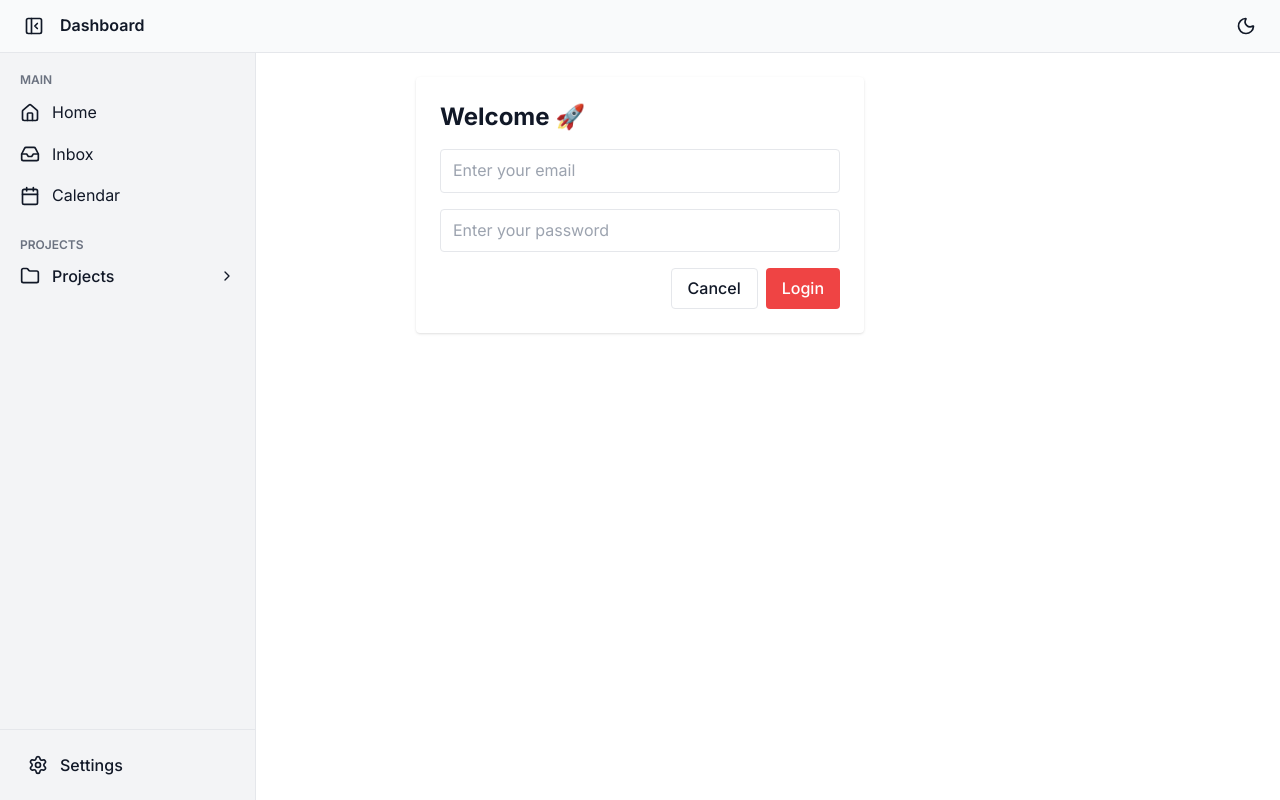
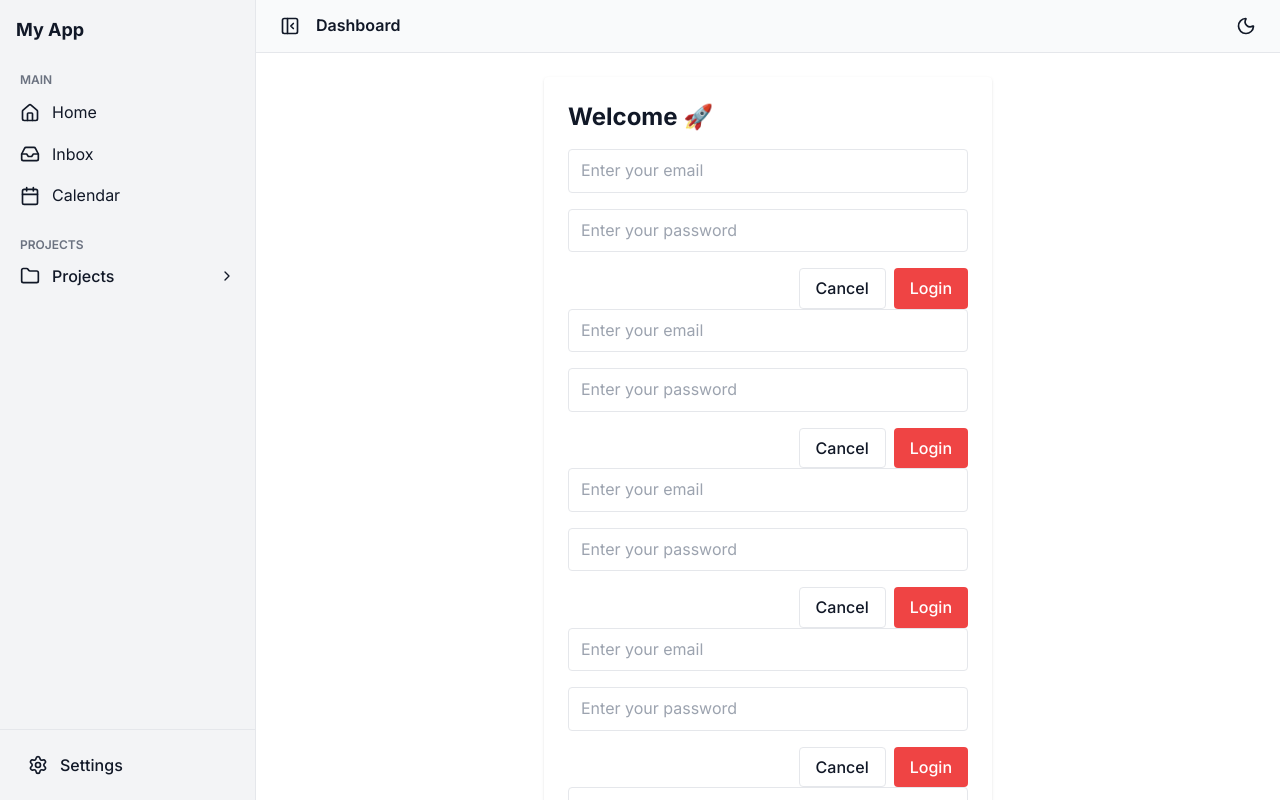
Before and after one commit to dhikad19/inkarsia, a Next.js app: page / in a window 1280 px wide. Built offline with nearby package versions, Linux system fonts and the light colour scheme.

Commit message:
Adjust auth

```diff
--- a/src/app/layout.tsx
+++ b/src/app/layout.tsx
@@ -16,7 +16,9 @@ export default function RootLayout({
 }) {
   return (
     <html lang="en" suppressHydrationWarning>
-      <body className={`${inter.className} min-h-screen flex`}>
+      <body
+        className={`${inter.className} min-h-screen h-screen overflow-hidden flex`}
+      >
         <Providers>
           <SidebarWrapper>{children}</SidebarWrapper>
         </Providers>
--- a/src/app/page.tsx
+++ b/src/app/page.tsx
@@ -28,6 +28,292 @@ export default function HomePage() {
           </button>
         </div>
       </form>
+      <form className="space-y-4">
+        <input
+          type="email"
+          placeholder="Enter your email"
+          className="w-full border rounded px-3 py-2"
+        />
+        <input
+          type="password"
+          placeholder="Enter your password"
+          className="w-full border rounded px-3 py-2"
+        />
+        <div className="flex justify-end gap-2">
+          <button
+            type="button"
+            className="px-4 py-2 rounded border hover:bg-gray-100"
+          >
+            Cancel
+          </button>
+          <button
+            type="submit"
+            className="px-4 py-2 rounded bg-red-500 text-white hover:bg-red-600"
+          >
+            Login
+          </button>
+        </div>
+      </form>
+      <form className="space-y-4">
+        <input
+          type="email"
+          placeholder="Enter your email"
+          className="w-full border rounded px-3 py-2"
+        />
+        <input
+          type="password"
+          placeholder="Enter your password"
+          className="w-full border rounded px-3 py-2"
+        />
+        <div className="flex justify-end gap-2">
+          <button
+            type="button"
+            className="px-4 py-2 rounded border hover:bg-gray-100"
+          >
+            Cancel
+          </button>
+          <button
+            type="submit"
+            className="px-4 py-2 rounded bg-red-500 text-white hover:bg-red-600"
+          >
+            Login
+          </button>
+        </div>
+      </form>
+      <form className="space-y-4">
+        <input
+          type="email"
+          placeholder="Enter your email"
+          className="w-full border rounded px-3 py-2"
+        />
+        <input
+          type="password"
+          placeholder="Enter your password"
+          className="w-full border rounded px-3 py-2"
+        />
+        <div className="flex justify-end gap-2">
+          <button
+            type="button"
+            className="px-4 py-2 rounded border hover:bg-gray-100"
+          >
+            Cancel
+          </button>
+          <button
+            type="submit"
+            className="px-4 py-2 rounded bg-red-500 text-white hover:bg-red-600"
+          >
+            Login
+          </button>
+        </div>
+      </form>
+      <form className="space-y-4">
+        <input
+          type="email"
+          placeholder="Enter your email"
+          className="w-full border rounded px-3 py-2"
+        />
+        <input
+          type="password"
+          placeholder="Enter your password"
+          className="w-full border rounded px-3 py-2"
+        />
+        <div className="flex justify-end gap-2">
+          <button
+            type="button"
+            className="px-4 py-2 rounded border hover:bg-gray-100"
+          >
+            Cancel
+          </button>
+          <button
+            type="submit"
+            className="px-4 py-2 rounded bg-red-500 text-white hover:bg-red-600"
+          >
+            Login
+          </button>
+        </div>
+      </form>
+      <form className="space-y-4">
+        <input
+          type="email"
+          placeholder="Enter your email"
+          className="w-full border rounded px-3 py-2"
+        />
+        <input
+          type="password"
+          placeholder="Enter your password"
+          className="w-full border rounded px-3 py-2"
+        />
+        <div className="flex justify-end gap-2">
+          <button
+            type="button"
+            className="px-4 py-2 rounded border hover:bg-gray-100"
+          >
+            Cancel
+          </button>
+          <button
+            type="submit"
+            className="px-4 py-2 rounded bg-red-500 text-white hover:bg-red-600"
+          >
+            Login
+          </button>
+        </div>
+      </form>
+      <form className="space-y-4">
+        <input
+          type="email"
+          placeholder="Enter your email"
+          className="w-full border rounded px-3 py-2"
+        />
+        <input
+          type="password"
+          placeholder="Enter your password"
+          className="w-full border rounded px-3 py-2"
+        />
+        <div className="flex justify-end gap-2">
+          <button
+            type="button"
+            className="px-4 py-2 rounded border hover:bg-gray-100"
+          >
+            Cancel
+          </button>
+          <button
+            type="submit"
+            className="px-4 py-2 rounded bg-red-500 text-white hover:bg-red-600"
+          >
+            Login
+          </button>
+        </div>
+      </form>
+      <form className="space-y-4">
+        <input
+          type="email"
+          placeholder="Enter your email"
+          className="w-full border rounded px-3 py-2"
+        />
+        <input
+          type="password"
+          placeholder="Enter your password"
+          className="w-full border rounded px-3 py-2"
+        />
+        <div className="flex justify-end gap-2">
+          <button
+            type="button"
+            className="px-4 py-2 rounded border hover:bg-gray-100"
+          >
+            Cancel
+          </button>
+          <button
+            type="submit"
+            className="px-4 py-2 rounded bg-red-500 text-white hover:bg-red-600"
+          >
+            Login
+          </button>
+        </div>
+      </form>
+      <form className="space-y-4">
+        <input
+          type="email"
+          placeholder="Enter your email"
+          className="w-full border rounded px-3 py-2"
+        />
+        <input
+          type="password"
+          placeholder="Enter your password"
+          className="w-full border rounded px-3 py-2"
+        />
+        <div className="flex justify-end gap-2">
+          <button
+            type="button"
+            className="px-4 py-2 rounded border hover:bg-gray-100"
+          >
+            Cancel
+          </button>
+          <button
+            type="submit"
+            className="px-4 py-2 rounded bg-red-500 text-white hover:bg-red-600"
+          >
+            Login
+          </button>
+        </div>
+      </form>
+      <form className="space-y-4">
+        <input
+          type="email"
+          placeholder="Enter your email"
+          className="w-full border rounded px-3 py-2"
+        />
+        <input
+          type="password"
+          placeholder="Enter your password"
+          className="w-full border rounded px-3 py-2"
+        />
+        <div className="flex justify-end gap-2">
+          <button
+            type="button"
+            className="px-4 py-2 rounded border hover:bg-gray-100"
+          >
+            Cancel
+          </button>
+          <button
+            type="submit"
+            className="px-4 py-2 rounded bg-red-500 text-white hover:bg-red-600"
+          >
+            Login
+          </button>
+        </div>
+      </form>
+      <form className="space-y-4">
+        <input
+          type="email"
+          placeholder="Enter your email"
+          className="w-full border rounded px-3 py-2"
+        />
+        <input
+          type="password"
+          placeholder="Enter your password"
+          className="w-full border rounded px-3 py-2"
+        />
+        <div className="flex justify-end gap-2">
+          <button
+            type="button"
+            className="px-4 py-2 rounded border hover:bg-gray-100"
+          >
+            Cancel
+          </button>
+          <button
+            type="submit"
+            className="px-4 py-2 rounded bg-red-500 text-white hover:bg-red-600"
+          >
+            Login
+          </button>
+        </div>
+      </form>
+      <form className="space-y-4">
+        <input
+          type="email"
+          placeholder="Enter your email"
+          className="w-full border rounded px-3 py-2"
+        />
+        <input
+          type="password"
+          placeholder="Enter your password"
+          className="w-full border rounded px-3 py-2"
+        />
+        <div className="flex justify-end gap-2">
+          <button
+            type="button"
+            className="px-4 py-2 rounded border hover:bg-gray-100"
+          >
+            Cancel
+          </button>
+          <button
+            type="submit"
+            className="px-4 py-2 rounded bg-red-500 text-white hover:bg-red-600"
+          >
+            Login
+          </button>
+        </div>
+      </form>
     </div>
   );
 }
--- a/src/components/Sidebar.tsx
+++ b/src/components/Sidebar.tsx
@@ -85,7 +85,7 @@ export default function Sidebar({
   return (
     <aside
       className={clsx(
-        "bg-gray-100 fixed top-0 dark:bg-[#171717] border-r border-gray-200 dark:border-gray-900 h-screen flex flex-col transition-all duration-300",
+        "bg-gray-100 sticky top-0 dark:bg-[#171717] border-r border-gray-200 dark:border-gray-900 h-screen flex flex-col transition-all duration-300",
         isCollapsed ? "w-16" : "w-64",
         !isOpen && "hidden md:flex"
       )}
@@ -97,12 +97,10 @@ export default function Sidebar({
       <nav className="flex-1 p-2 space-y-4 overflow-y-auto">
         {menuGroups.map((group) => (
           <div key={group.title}>
-            {/* Group title */}
             <div className="px-3 py-1 text-xs font-semibold uppercase text-gray-500 dark:text-gray-400">
               {group.title}
             </div>
 
-            {/* Items */}
             {group.items.map((item) =>
               item.children ? (
                 <div key={item.label}>
@@ -154,7 +152,6 @@ export default function Sidebar({
         ))}
       </nav>
 
-      {/* Settings Dropdown */}
       <div className="p-4 border-t border-gray-200 dark:border-gray-800 relative">
         <button
           ref={buttonRef}
--- a/src/components/SidebarWrapper.tsx
+++ b/src/components/SidebarWrapper.tsx
@@ -9,23 +9,23 @@ export default function SidebarWrapper({
 }: {
   children: React.ReactNode;
 }) {
-  const [sidebarOpen, setSidebarOpen] = useState(true); // mobile toggle
-  const [sidebarCollapsed, setSidebarCollapsed] = useState(false); // desktop collapse
+  const [sidebarOpen, setSidebarOpen] = useState(true);
+  const [sidebarCollapsed, setSidebarCollapsed] = useState(false);
 
   return (
-    <>
+    <div className="flex h-screen w-full overflow-hidden">
       <Sidebar isOpen={sidebarOpen} isCollapsed={sidebarCollapsed} />
 
-      <div className="flex-1 flex flex-col min-h-screen">
+      <div className="flex-1 flex flex-col overflow-hidden">
         <Navbar
           onToggleSidebar={() => setSidebarOpen((prev) => !prev)}
           onCollapseSidebar={() => setSidebarCollapsed((prev) => !prev)}
         />
 
-        <main className="flex-1 p-6 bg-white dark:bg-[#0a0a0a]">
+        <main className="flex-1 p-6 overflow-y-auto bg-white dark:bg-[#0a0a0a]">
           {children}
         </main>
       </div>
-    </>
+    </div>
   );
 }
```
Also changed, not shown: src/lib/auth.ts (+20 -10 lines), log.txt.
